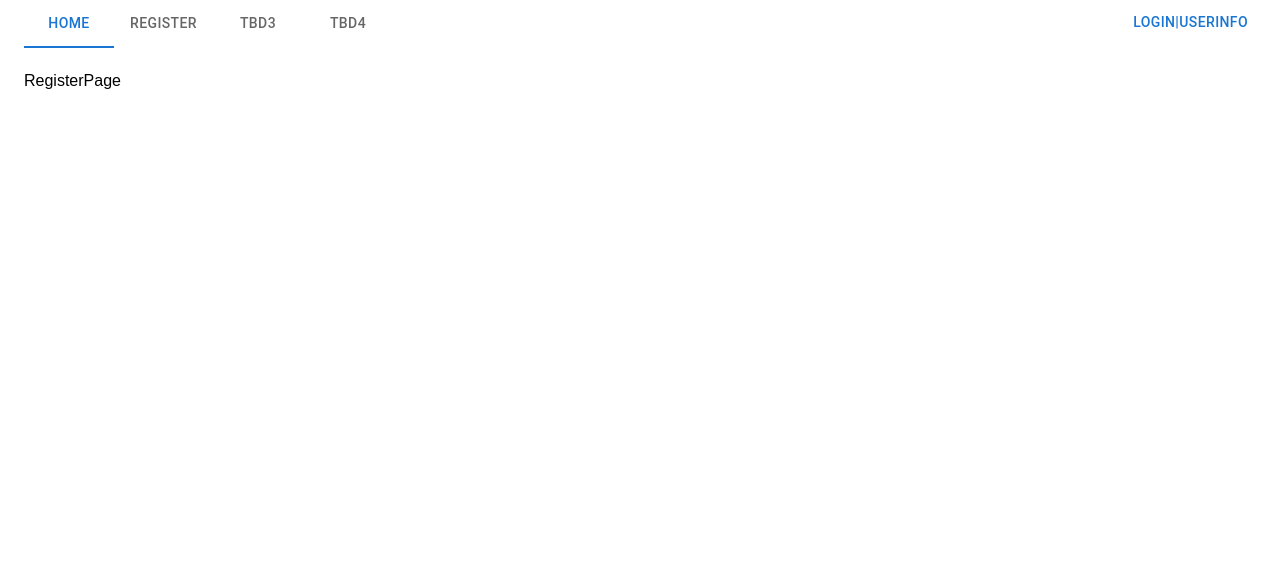
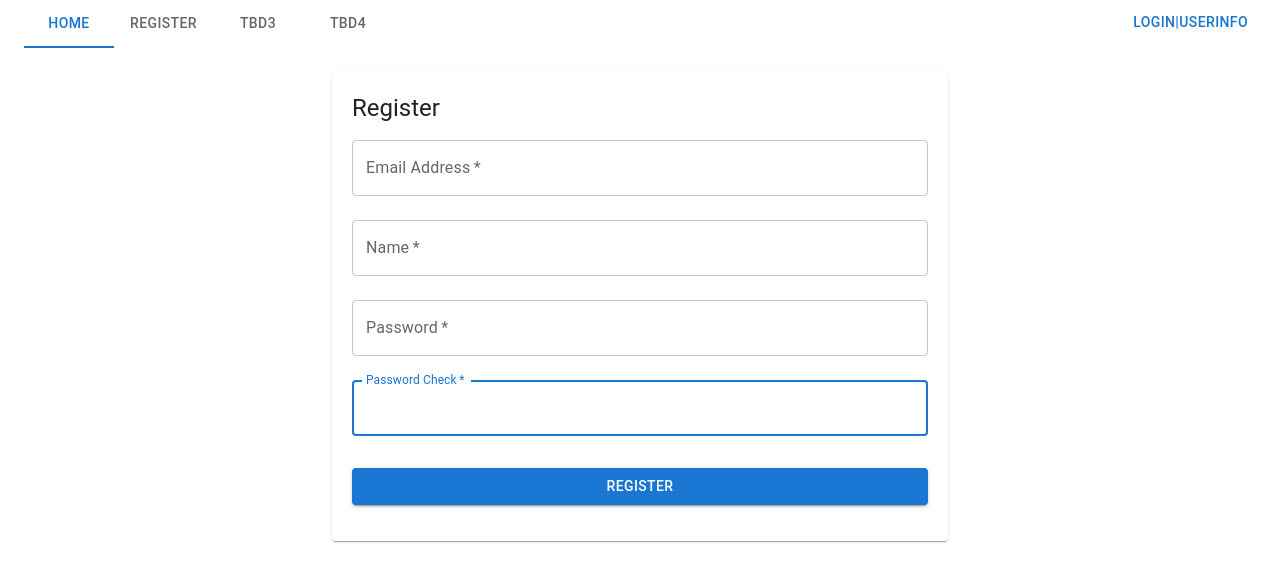
Before and after one commit to ohtaehyun/Readable-FrontEnd, a React (Create React App) app: page /register in a window 1280 px wide. Shown: the top 582 px of the page. Built offline with nearby package versions, Linux system fonts and the light colour scheme.

Commit message:
feat: 가입 페이지 샘플 디자인
* 가입 페이지 추가
* 폼 제출 시 데이터 조회까지 추가

```diff
--- a/src/pages/RegisterPage.tsx
+++ b/src/pages/RegisterPage.tsx
@@ -1,11 +1,80 @@
-import { Box, Button } from '@mui/material';
+import { Box, Button, Card, TextField, Typography } from '@mui/material';
+import Grid2 from '@mui/material/Unstable_Grid2';
 import React from 'react';
 import { useNavigate } from 'react-router-dom';
 
 const RegisterPage: React.FC = () => {
   const navigation = useNavigate();
 
-  return <Box>RegisterPage</Box>;
+  const handleSubmit = (event: React.FormEvent<HTMLFormElement>) => {
+    event.preventDefault();
+    const registerData = new FormData(event.currentTarget);
+    console.log(registerData.get('email'));
+    console.log(registerData.get('name'));
+    console.log(registerData.get('password'));
+    console.log(registerData.get('passwordCheck'));
+  };
+
+  return (
+    <Grid2 container justifyContent={'center'}>
+      <Grid2 xs={6}>
+        <Card style={CardStyle}>
+          <Typography component="h1" variant="h5">
+            Register
+          </Typography>
+          <Box component={'form'} onSubmit={handleSubmit}>
+            <TextField
+              margin="normal"
+              required
+              fullWidth
+              id="email"
+              label="Email Address"
+              name="email"
+              autoComplete="email"
+              type="email"
+              autoFocus
+            />
+            <TextField
+              margin="normal"
+              required
+              fullWidth
+              id="name"
+              label="Name"
+              name="name"
+              autoFocus
+            />
+            <TextField
+              margin="normal"
+              required
+              fullWidth
+              id="password"
+              label="Password"
+              name="password"
+              type="password"
+              autoFocus
+            />
+            <TextField
+              margin="normal"
+              required
+              fullWidth
+              id="passwordCheck"
+              label="Password Check"
+              name="passwordCheck"
+              type="password"
+              autoFocus
+            />
+            <Button type="submit" fullWidth variant="contained" sx={{ mt: 3, mb: 2 }}>
+              Register
+            </Button>
+          </Box>
+        </Card>
+      </Grid2>
+    </Grid2>
+  );
+};
+
+const CardStyle = {
+  padding: '20px'
 };
 
 export default RegisterPage;
```
